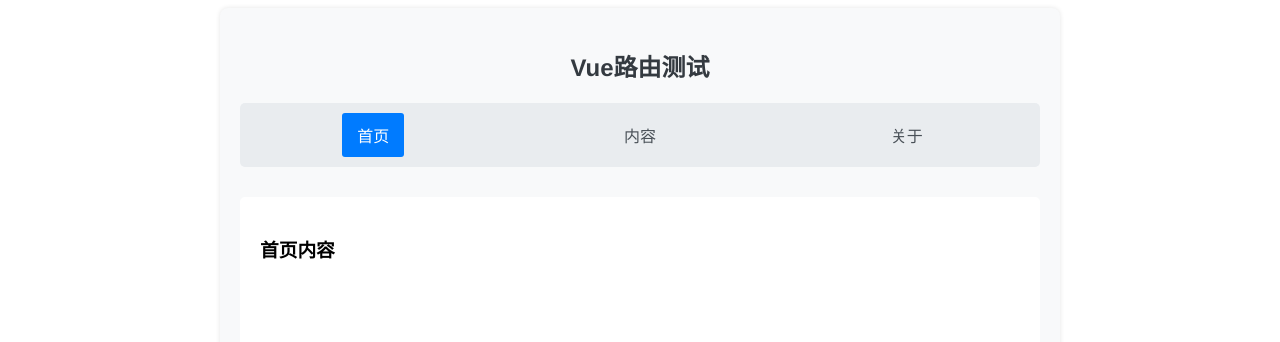
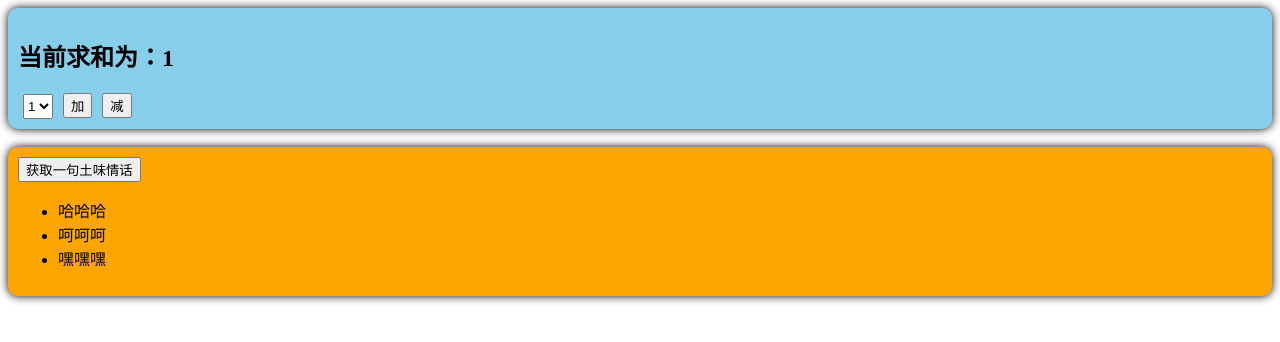
Before and after one commit to handsome-77/hello_vue3, a Vue app: page / in a window 1280 px wide. Before the commit this address led to /home. Shown: the top 342 px of the page. Built offline with nearby package versions, Linux system fonts and the light colour scheme.

Commit message:
35_pinia_准备效果

```diff
--- a/package.json
+++ b/package.json
@@ -12,6 +12,7 @@
   },
   "dependencies": {
     "axios": "^1.7.9",
+    "nanoid": "^5.0.9",
     "vue": "^3.5.13",
     "vue-router": "^4.5.0"
   },
--- a/src/App.vue
+++ b/src/App.vue
@@ -1,21 +1,12 @@
 <template>
-    <div class="app">
-        <h2 class="title">Vue路由测试</h2>
-        <!-- 导航区 -->
-        <div class="navigate">
-            <RouterLink replace to="/home" active-class="active">首页</RouterLink>
-            <RouterLink replace :to="{name: 'neirong'}" active-class="active">内容</RouterLink>
-            <RouterLink replace :to="{path:'/about'}" active-class="active">关于</RouterLink>
-        </div>
-        <!-- 展示区 -->
-        <div class="main-content">
-            <RouterView></RouterView>
-        </div>
-    </div>
+<Count/>
+<br>
+<LoveTalk/>
 </template>
 
 <script lang="ts" setup>
-import { RouterLink, RouterView } from 'vue-router';
+import Count from './components/Count.vue';
+import LoveTalk from './components/LoveTalk.vue';
 
 defineOptions({
     name: 'App'
@@ -24,62 +15,5 @@ defineOptions({
 </script>
 
 <style scoped>
-/* 整体应用样式 */
-.app {
-    width: 800px;
-    margin: 0 auto;
-    font-family: "Helvetica Neue", Helvetica, Arial, sans-serif;
-    background-color: #f8f9fa;
-    padding: 20px;
-    box-shadow: 0 0 5px rgba(0, 0, 0, 0.1);
-    border-radius: 8px;
-}
 
-/* 标题样式 */
-.title {
-    text-align: center;
-    color: #343a40;
-    margin-bottom: 20px;
-    font-size: 24px;
-}
-
-/* 导航区样式 */
-.navigate {
-    display: flex;
-    justify-content: space-around;
-    align-items: center;
-    margin-bottom: 30px;
-    background-color: #e9ecef;
-    padding: 10px 0;
-    border-radius: 5px;
-}
-
-.navigate a {
-    text-decoration: none;
-    color: #495057;
-    font-weight: 500;
-    padding: 10px 15px;
-    border-radius: 3px;
-    transition: all 0.3s ease;
-}
-
-.navigate a.active {
-    background-color: #007bff;
-    color: white;
-}
-
-.navigate a:hover {
-    background-color: #0056b3;
-    color: white;
-}
-
-/* 展示区样式 */
-.main-content {
-    background-color: white;
-    padding: 20px;
-    border-radius: 5px;
-    min-height: 300px;
-    line-height: 1.6;
-    font-size: 16px;
-}
 </style>
--- /dev/null
+++ b/src/components/Count.vue
@@ -0,0 +1,47 @@
+<template>
+    <div class="count">
+        <h2>当前求和为：{{ sum }}</h2>
+        <select v-model.number="n">
+            <option value="1">1</option>
+            <option value="2">2</option>
+            <option value="3">3</option>
+        </select>
+        <button @click="add">加</button>
+        <button @click="minus">减</button>
+    </div>
+</template>
+
+<script lang="ts" setup>
+import { ref } from 'vue';
+
+defineOptions({
+    name: 'Count'
+})
+
+// 数据
+let sum = ref(1) // 当前求和
+let n = ref(1) // 用户选择的数据
+
+// 方法
+function add(){
+    sum.value += n.value
+}
+
+function minus(){
+    sum.value -= n.value
+}
+
+</script>
+
+<style scoped>
+.count {
+    background-color: skyblue;
+    padding: 10px;
+    border-radius: 10px;
+    box-shadow: 0 0 10px;
+}
+select,button{
+    margin: 0 5px;
+    height: 25px;
+}
+</style>
--- /dev/null
+++ b/src/components/LoveTalk.vue
@@ -0,0 +1,45 @@
+<template>
+    <div class="talk">
+        <button @click="getLoveTalk">获取一句土味情话</button>
+        <ul>
+            <li v-for="item in talkList" :key="item.id">{{ item.content }}</li>
+        </ul>
+    </div>
+</template>
+
+<script lang="ts" setup>
+import axios from 'axios';
+import { nanoid } from 'nanoid';
+import { reactive } from 'vue';
+
+defineOptions({
+    name: 'LoveTalk'
+})
+
+// 数据
+let talkList = reactive([
+    { id: '001', content: '哈哈哈' },
+    { id: '002', content: '呵呵呵' },
+    { id: '003', content: '嘿嘿嘿' }
+])
+
+// 方法
+async function getLoveTalk() {
+    // 发请求，连续解构赋值
+    let { data: { content } } = await axios.get('https://api.uomg.com/api/rand.qinghua?format=json')
+    // 把请求回来的字符串，包装成一个对象
+    let obj = { id: nanoid(), content }
+    // 放到数组中
+    talkList.unshift(obj)
+}
+
+</script>
+
+<style scoped>
+.talk {
+    background-color: orange;
+    padding: 10px;
+    border-radius: 10px;
+    box-shadow: 0 0 10px;
+}
+</style>
--- a/src/main.ts
+++ b/src/main.ts
@@ -1,10 +1,6 @@
 import { createApp } from "vue"
 import App from "./App.vue"
-// 引入路由器
-import router from "./router"
 // 创建一个应用
 const app = createApp(App)
-// 使用路由器
-app.use(router)
 // 挂载
 app.mount('#app')
--- a/src/pages/About.vue
+++ /dev/null
@@ -1,11 +0,0 @@
-<template>
-    <div>
-        关于...
-    </div>
-</template>
-
-<script lang="ts" setup>
-defineOptions({
-    name: 'About'
-})
-</script>
--- a/src/pages/Content.vue
+++ /dev/null
@@ -1,60 +0,0 @@
-<template>
-    <div class="news">
-        <!-- 导航区 -->
-        <ul>
-            <li v-for="news in newsList" :key="news.id">
-                <button @click="showDetail(news)">查看新闻</button>
-                <!-- 第一种写法 -->
-                <!-- <RouterLink :to="`/content/detail/${news.id}/${news.title}/${news.content}`">{{ news.title }}</RouterLink> -->
-
-                <!-- 第二种写法 -->
-                <RouterLink :to="{
-                    name: 'xiangqing',
-                    params: {
-                        id: news.id,
-                        title: news.title,
-                        content: news.content
-                    }
-                }">
-                    {{ news.title }}
-                </RouterLink>
-            </li>
-        </ul>
-        <!-- 展示区 -->
-        <div class="news-content">
-            <RouterView></RouterView>
-        </div>
-    </div>
-</template>
-
-<script lang="ts" setup>
-import { reactive } from 'vue';
-import { RouterLink, useRouter } from 'vue-router';
-
-defineOptions({
-    name: 'Content'
-})
-
-const newsList = reactive([
-    { id: '111', title: '新闻1', content: '新闻内容1' },
-    { id: '222', title: '新闻2', content: '新闻内容2' },
-    { id: '333', title: '新闻3', content: '新闻内容3' }
-])
-
-const router = useRouter()
-interface NewsInter{
-    id:string,
-    title:string,
-    content:string
-}
-function showDetail(news:NewsInter) {
-    router.replace({
-        name: 'xiangqing',
-        params: {
-            id: news.id,
-            title: news.title,
-            content: news.content
-        }
-    })
-}
-</script>
--- a/src/pages/Detail.vue
+++ /dev/null
@@ -1,33 +0,0 @@
-<template>
-    <ul class="news-list">
-        <li>编号：{{ id }}</li>
-        <li>标题：{{ title }}</li>
-        <li>内容：{{ content }}</li>
-    </ul>
-</template>
-
-<script lang="ts" setup>
-import { useRoute } from 'vue-router';
-
-defineOptions({
-    name: 'Detail'
-})
-defineProps(['id','title','content'])
-
-</script>
-
-<style scoped>
-/* 标题样式 */
-.news-list li:nth-child(2) {
-    font-weight: bold;
-    font-size: 16px;
-    color: #333;
-}
-
-/* 内容样式 */
-.news-list li:nth-child(3) {
-    font-size: 15px;
-    color: #666;
-    line-height: 1.5;
-}
-</style>
--- a/src/pages/Home.vue
+++ /dev/null
@@ -1,22 +0,0 @@
-<template>
-    <div>
-        <h3>首页内容</h3>
-    </div>
-</template>
-
-<script lang="ts" setup>
-import { onMounted } from 'vue';
-import { useRouter } from 'vue-router';
-
-defineOptions({
-    name: 'Home'
-})
-
-const router = useRouter()
-
-/* onMounted(()=>{
-    setTimeout(()=>{
-        router.push('/content')
-    },3000)
-}) */
-</script>
--- a/src/router/index.ts
+++ /dev/null
@@ -1,58 +0,0 @@
-// 创建一个路由器，并暴露出去
-// 1. 引入createRouter
-import { createRouter, createWebHistory } from "vue-router";
-// 引入组件
-import Home from '@/pages/Home.vue'
-import Content from '@/pages/Content.vue'
-import About from '@/pages/About.vue'
-import Detail from "@/pages/Detail.vue";
-
-// 2. 创建路由器
-const router = createRouter({
-    history: createWebHistory(), // 路由器的工作模式
-    routes: [ // 路由规则
-        {
-            name: 'zhuye',
-            path: '/home',
-            component: Home
-        },
-        {
-            name: 'neirong',
-            path: '/content',
-            component: Content,
-            children:[
-                {
-                    name: 'xiangqing',
-                    path: 'detail/:id/:title/:content?', // ?表示可传可不传参数
-                    component: Detail,
-
-                    // 第一种写法：将路由收到的所有params参数作为props传给路由
-                    props:true,
-
-                    // 第二种写法：函数写法，可以自己决定将什么作为props给路由组件
-                    // props(route){
-                    //     return route.query
-                    // }
-
-                    // 第三种写法：对象写法，可以自己决定将什么作为props给路由组件
-                    // props:{
-                    //     a:100,
-                    //     b:200,
-                    //     c:300
-                    // }
-                }
-            ]
-        },
-        {
-            name: 'guanyu',
-            path: '/about',
-            component: About
-        },
-        {
-            path: '/',
-            redirect: '/home'
-        }
-    ]
-})
-
-export default router
```
Also changed, not shown: src/components/Person.vue (deleted, +0 -10 lines), 1 other file (tests, documents, lock files or other folders).
